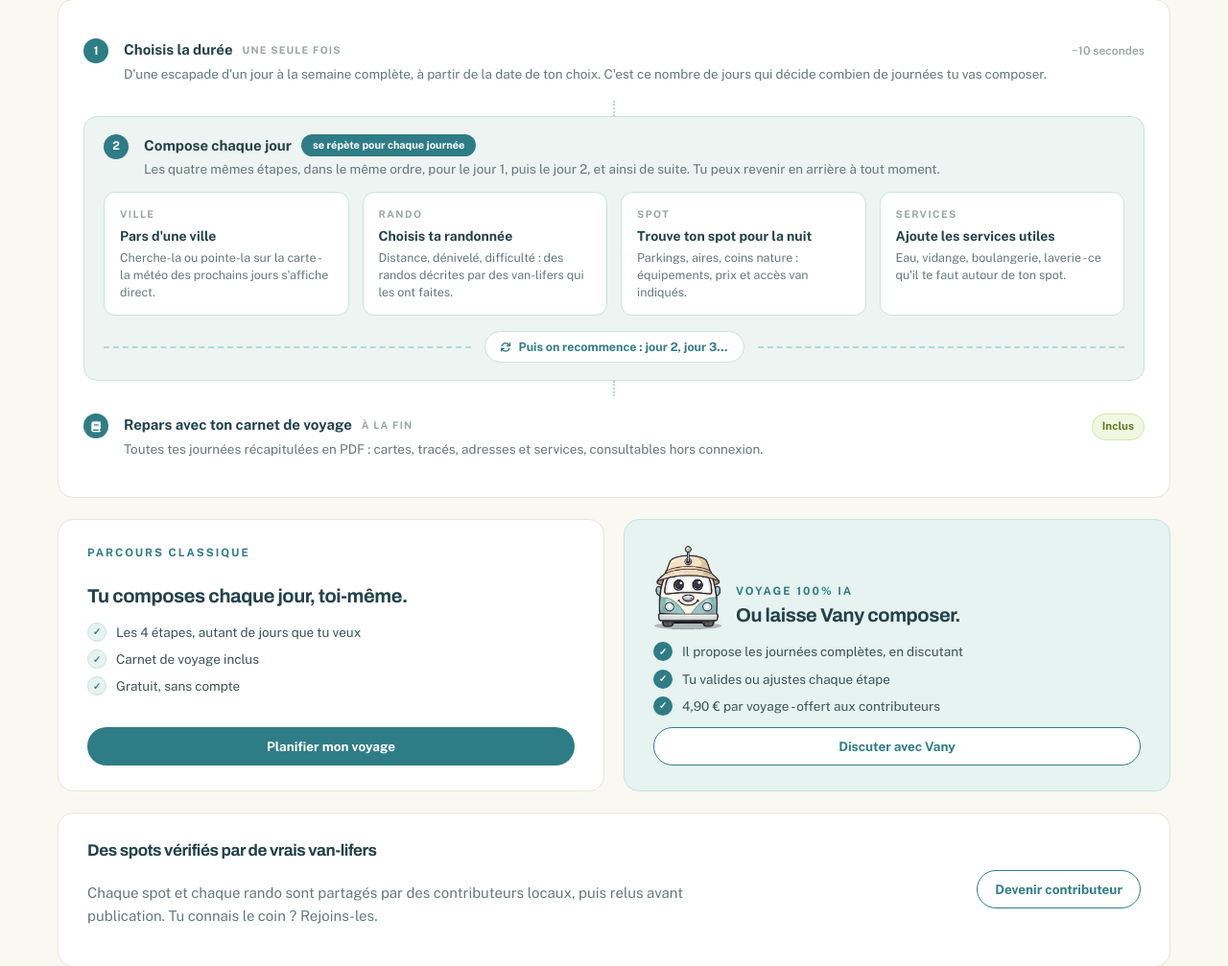
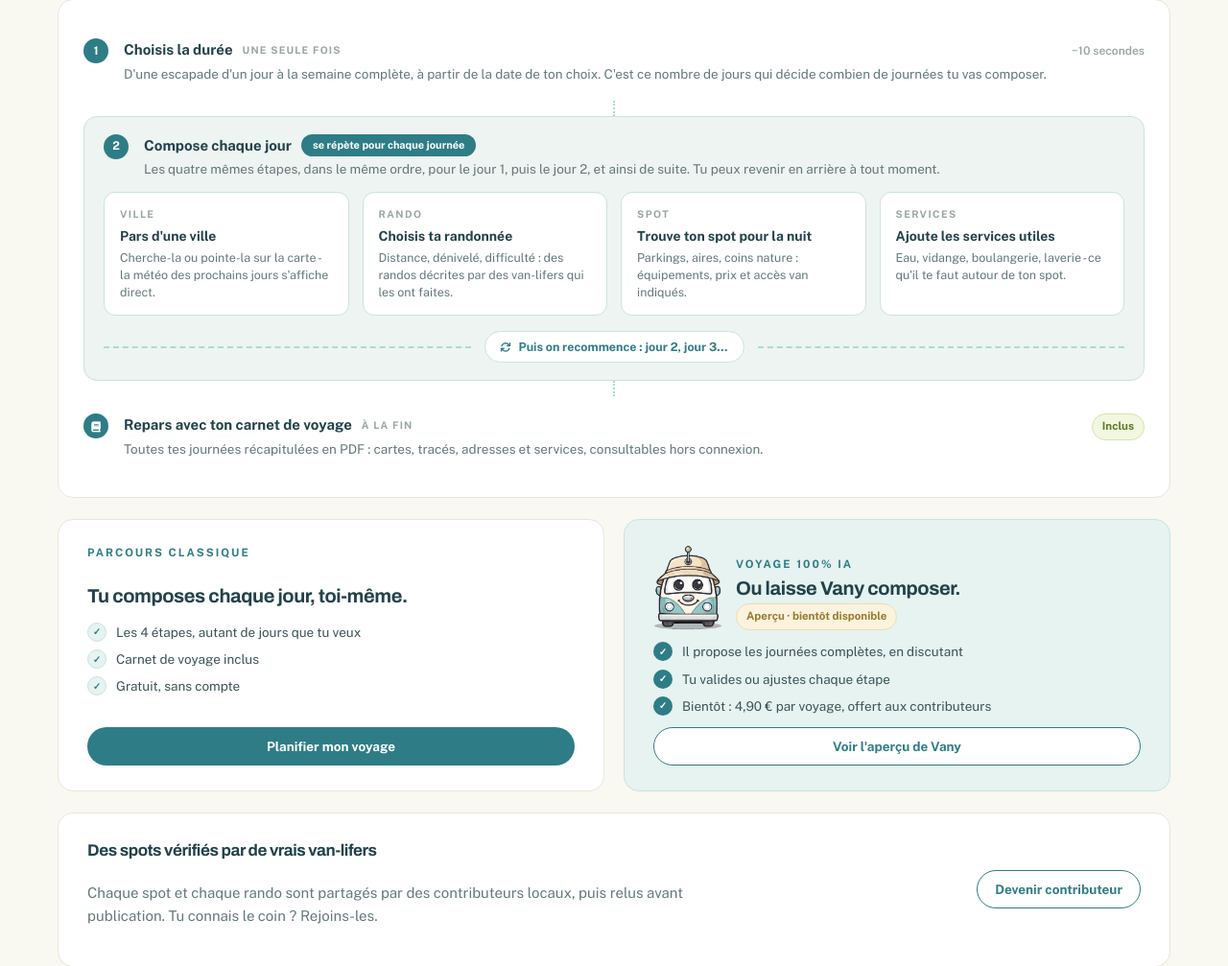
Before and after one commit to natbediee/randovango, a Flask app: page /how-it-works in a window 1280 px wide. Shown: the part 338-1345 px from the top of the page at 96% size. Run offline with Flask 3, Linux system fonts and the light colour scheme.

Commit message:
Issue 265 : les entrées vers Vany disent que le chat est un aperçu

```diff
--- a/frontend/templates/pages/how_it_works.html
+++ b/frontend/templates/pages/how_it_works.html
@@ -90,14 +90,16 @@
         <div>
           <span class="eyebrow">Voyage 100% IA</span>
           <h3 style="font-size:20px; font-weight:700;">Ou laisse Vany composer.</h3>
+          {# Le chat de Vany n'est qu'un aperçu : on le dit avant le clic (issue #265). #}
+          <span class="tag tag--warn">Aperçu · bientôt disponible</span>
         </div>
       </div>
       <ul class="hiw-check">
         <li><span class="hiw-check__mark hiw-check__mark--teal">✓</span> Il propose les journées complètes, en discutant</li>
         <li><span class="hiw-check__mark hiw-check__mark--teal">✓</span> Tu valides ou ajustes chaque étape</li>
-        <li><span class="hiw-check__mark hiw-check__mark--teal">✓</span> 4,90 € par voyage - offert aux contributeurs</li>
+        <li><span class="hiw-check__mark hiw-check__mark--teal">✓</span> Bientôt : 4,90 € par voyage, offert aux contributeurs</li>
       </ul>
-      <a href="{{ url_for('unlock_vany') }}" class="btn btn--outline btn--sm" style="margin-top:auto;">Discuter avec Vany</a>
+      <a href="{{ url_for('unlock_vany') }}" class="btn btn--outline btn--sm" style="margin-top:auto;">Voir l'aperçu de Vany</a>
     </div>
   </div>
 
--- a/frontend/templates/pages/results.html
+++ b/frontend/templates/pages/results.html
@@ -63,7 +63,8 @@
               vany_eyebrow='Voyage 100% IA',
               vany_title='Vany peut aller plus loin',
               vany_text="Imagine s'il préparait ton voyage de bout en bout : la rando, le spot, les services et les pépites, choisis selon tes envies.",
-              vany_cta_label='Découvrir Vany',
+              vany_cta_label="Voir l'aperçu de Vany",
+              vany_preview=true,
               vany_cta_url=url_for('unlock_vany') %}
         {% include 'partials/vany_banner.html' %}
       {% endwith %}
--- a/frontend/templates/pages/step_duration.html
+++ b/frontend/templates/pages/step_duration.html
@@ -108,7 +108,8 @@
   {% with vany_eyebrow='Ou voyage 100% IA',
           vany_title='Laisse Vany composer ton voyage',
           vany_text="Dis-lui où et combien de temps : il propose l'itinéraire complet, tu valides étape par étape.",
-          vany_cta_label='Discuter avec Vany',
+          vany_cta_label="Voir l'aperçu de Vany",
+          vany_preview=true,
           vany_cta_url=url_for('unlock_vany') %}
     {% include 'partials/vany_banner.html' %}
   {% endwith %}
```
Also changed, not shown: frontend/templates/partials/vany_banner.html (+7 -1 lines), tests/unit/frontend/test_vany_entries.py (added, +39 -0 lines).
